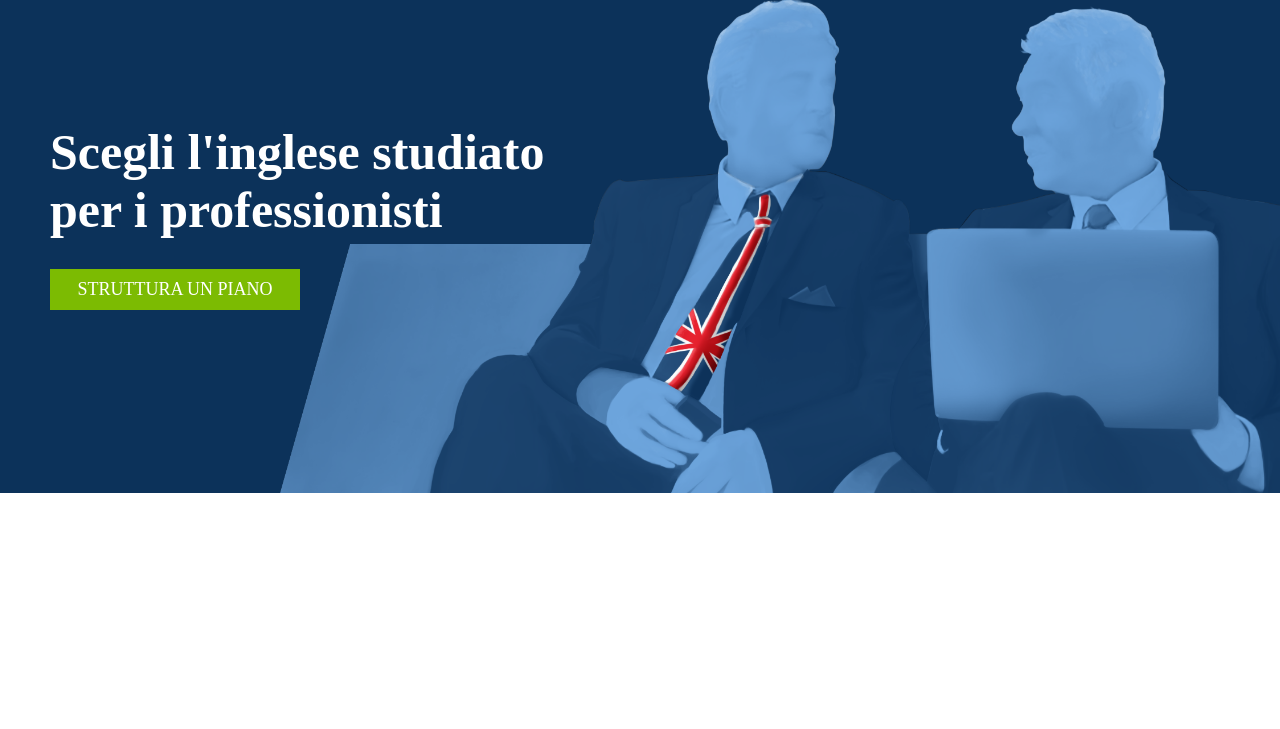
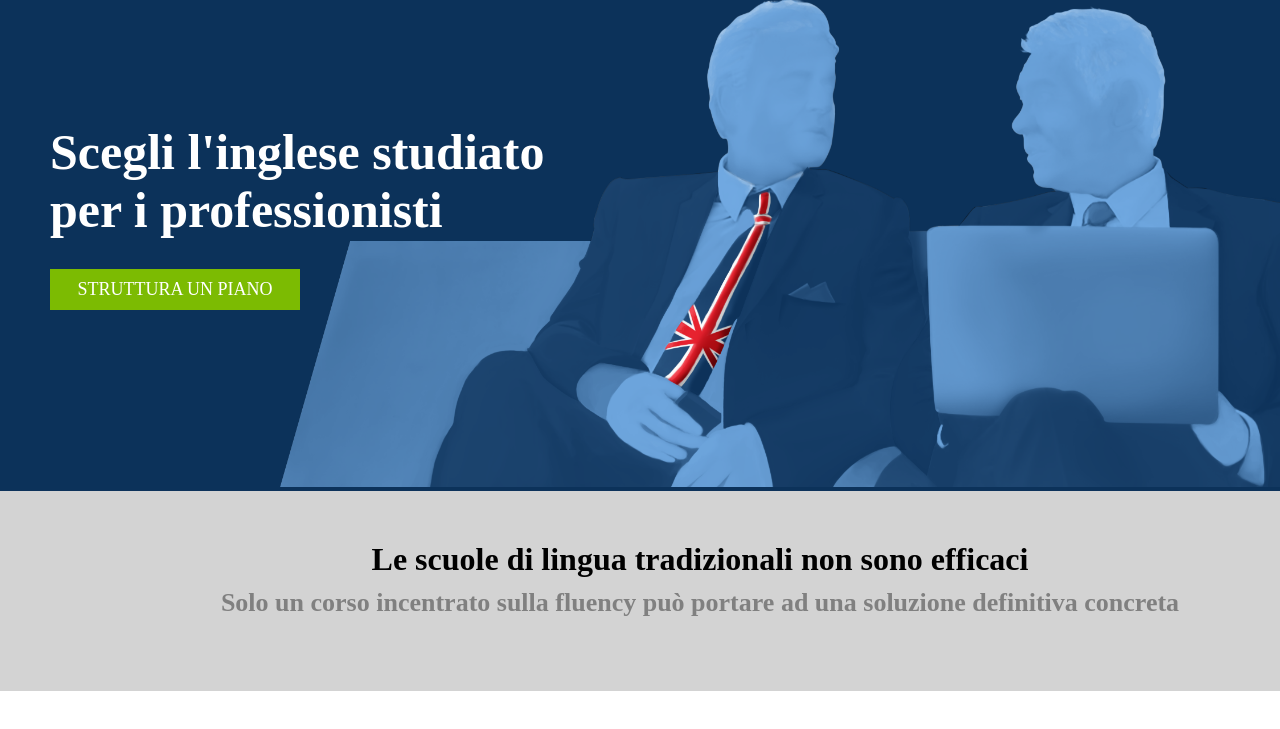
Before and after one commit to davidevignozzi/htmlcss-fluentify, a plain HTML site: page index.html in a window 1280 px wide. Shown: the part 57-786 px from the top of the page. Drawn offline with Linux system fonts and the light colour scheme.

Commit message:
Parte grigia

```diff
--- a/css/style.css
+++ b/css/style.css
@@ -109,7 +109,7 @@ a{
 .sfondo img{
  margin-left: 20%;
  width: 80%;
- height: 496px;
+ height: 490px;
 }
 
 .slogan{
@@ -140,3 +140,25 @@ a{
   margin-top:30px;
   text-align: center;
 }
+
+/* parte grigia */
+.container-grey{
+  background-color:#D3D3D3;
+  height: 200px;
+  width: 1400px;
+}
+
+.title-grey{
+  padding-top: 50px;
+}
+
+.title-grey h1{
+  text-align: center;
+}
+
+ .sub-title-grey{
+   padding-top: 10px;
+  text-align: center;
+  color: grey;
+  font-size: 26px;
+}
--- a/index.html
+++ b/index.html
@@ -50,6 +50,11 @@
             <img src="img/background.png" alt="bckgrd">
           </div>
 
+          <div class="container-grey">
+            <div class="title-grey"><h1>Le scuole di lingua tradizionali non sono efficaci</h1></div>
+            <h3 class="sub-title-grey">Solo un corso incentrato sulla fluency può portare ad una soluzione definitiva concreta</h3>
+          </div>
+
         </div>
       </header>
       <!-- fine header -->
```
